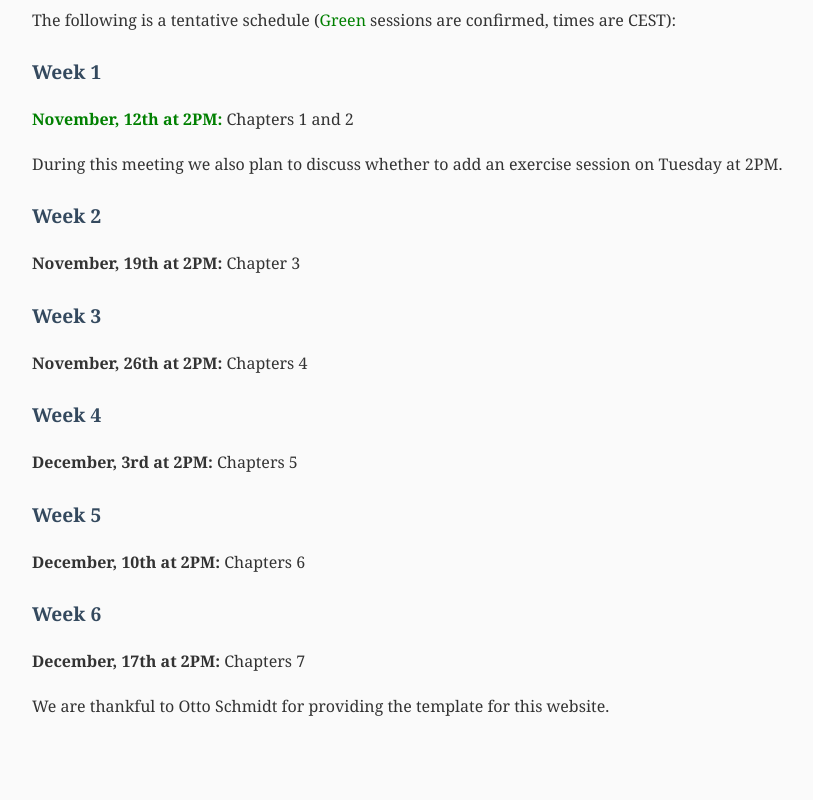
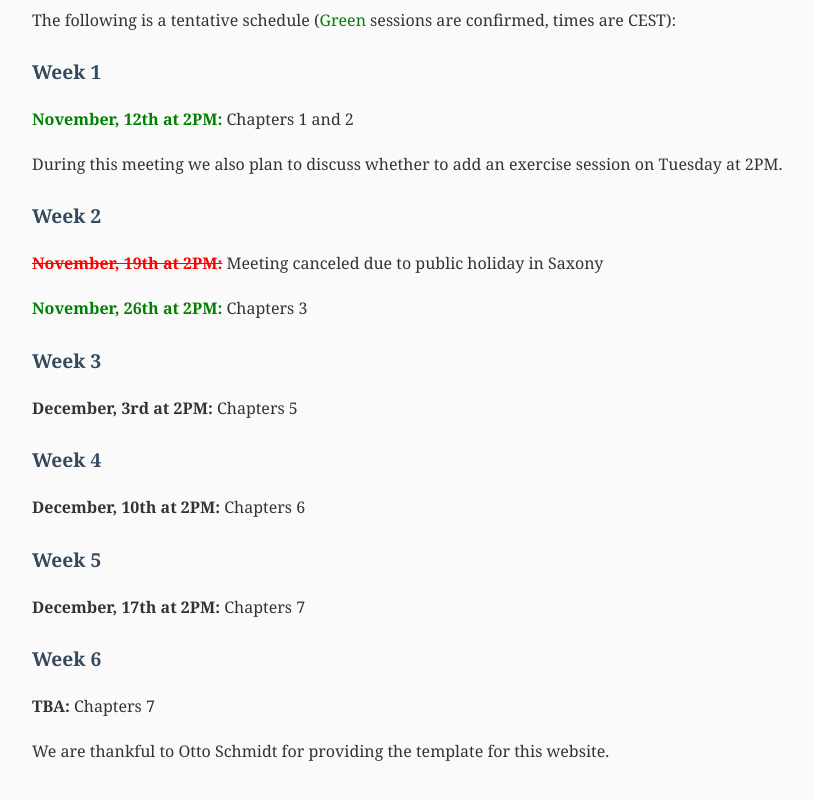
Before and after one commit to AngeloElSaliby/AppliedToricGeometry-ReadingGroup, a plain HTML site: page index.html in a window 1280 px wide. Shown: the part 873-1673 px from the top of the page, without its empty margins (208-1021 px from the left). Drawn offline with Linux system fonts and the light colour scheme.

Commit message:
updated schedule

```diff
--- a/index.html
+++ b/index.html
@@ -120,19 +120,19 @@
   <p>During this meeting we also plan to discuss whether to add an exercise session on Tuesday at 2PM.</p>
 
   <h3>Week 2</h3>
-  <div class="session"><strong>November, 19th at 2PM:</strong> Chapter 3</div>
+  <div class="session"><strong style = "color: red; text-decoration: line-through">November, 19th at 2PM:</strong> Meeting canceled due to public holiday in Saxony</div>
+  <div class="session"><strong style = "color: green;">November, 26th at 2PM:</strong> Chapters 3</div>
 
   <h3>Week 3</h3>
-  <div class="session"><strong>November, 26th at 2PM:</strong> Chapters 4</div>
-
+  <div class="session"><strong>December, 3rd at 2PM:</strong> Chapters 5</div>
   <h3>Week 4</h3>
-  <div class="session"><strong>December, 3rd at 2PM:</strong> Chapters 5</div>
+  <div class="session"><strong>December, 10th at 2PM:</strong> Chapters 6</div>
 
   <h3>Week 5</h3>
-  <div class="session"><strong>December, 10th at 2PM:</strong> Chapters 6</div>
+  <div class="session"><strong>December, 17th at 2PM:</strong> Chapters 7</div>
 
   <h3>Week 6</h3>
-  <div class="session"><strong>December, 17th at 2PM:</strong> Chapters 7</div>
+  <div class="session"><strong>TBA:</strong> Chapters 7</div>
 
 <p>We are thankful to Otto Schmidt for providing the template for this website.</p>
 </body>
```
